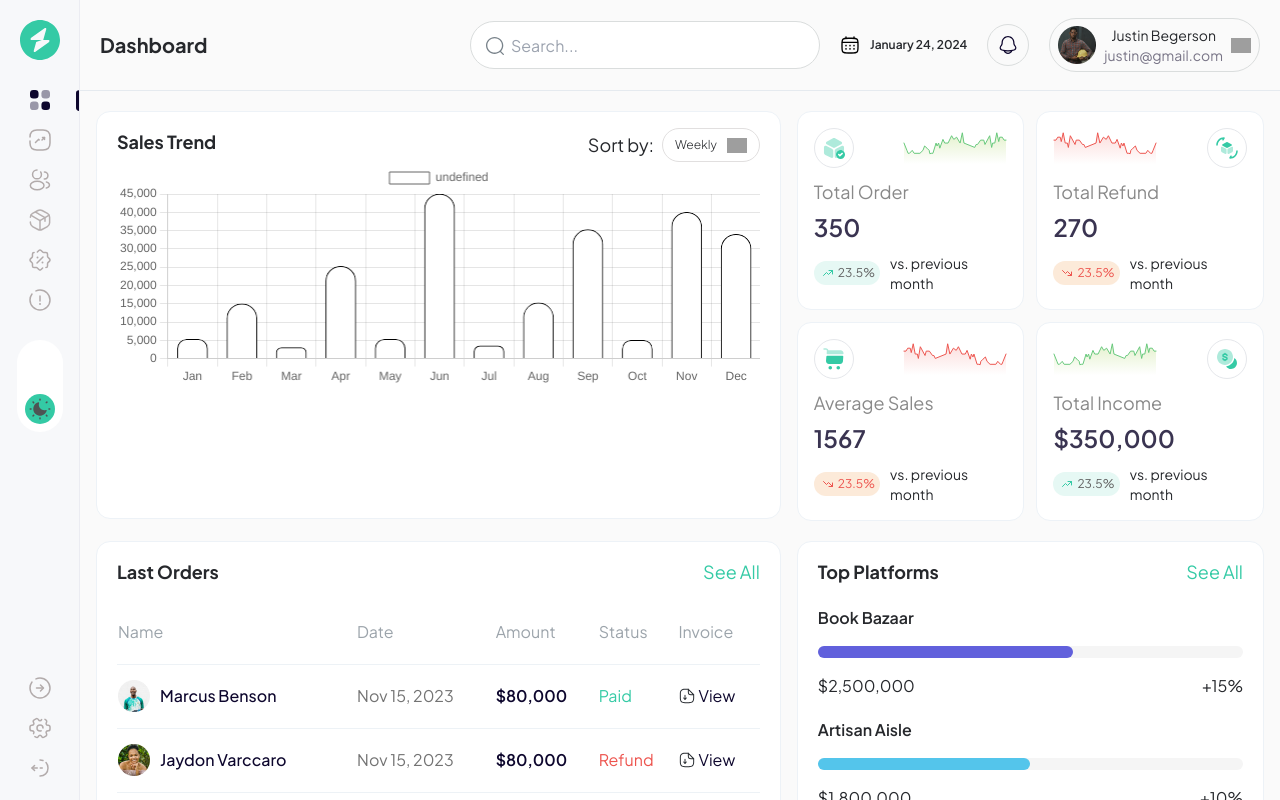
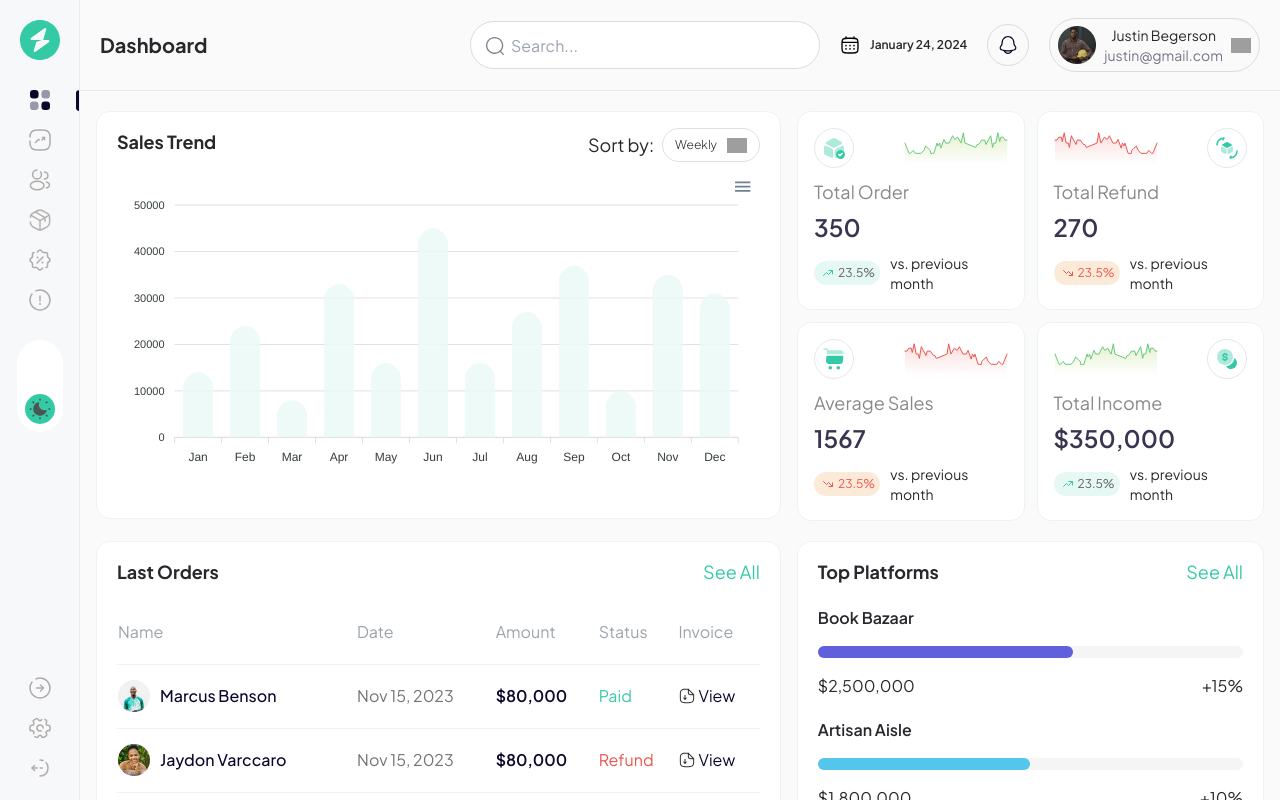
Before and after one commit to Whevalmeze/dashboard-geeg, a Next.js app: page / in a window 1280 px wide. Shown: the top 800 px of the page. Built offline with nearby package versions, Linux system fonts and the light colour scheme; grey boxes are pictures that could not be loaded.

Commit message:
final commit

```diff
--- /dev/null
+++ b/app/component/MyApexChart.jsx
@@ -0,0 +1,64 @@
+import React, { useState } from "react";
+import Chart from "react-apexcharts";
+
+const MyApexChart = () => {
+  const [state, setState] = useState({
+    options: {
+      chart: {
+        id: "basic-bar",
+        type: "bar",
+        height: 230,
+      },
+      xaxis: {
+        categories: ['Jan', 'Feb', 'Mar', 'Apr', 'May', 'Jun', 'Jul', 'Aug', 'Sep', 'Oct', 'Nov', 'Dec'],
+      },
+      colors: ["#eafaf6"], // Change the color to #eaf9a5
+      plotOptions: {
+        bar: {
+          horizontal: false,
+          borderRadius: 15,
+          columnWidth: '30px',
+          borderRadiusApplication: 'end',
+          borderRadiusWhenStacked: 'last',
+        },
+      },
+      dataLabels: {
+        enabled: false,
+      },
+      legend: {
+        position: 'top',
+        horizontalAlign: 'left',
+        fontWeight: 600,
+        fontSize: '12px',
+        markers: {
+          radius: 99,
+          strokeColor: '#737373',
+        },
+      },
+    },
+    series: [
+      {
+        name: "series-1",
+        data: [14000, 24000, 8000, 33000, 16000, 45000, 16000, 27000, 37000, 10000, 35000, 31000],
+      },
+    ],
+  });
+
+  return (
+    <div className="app w-full flex flex-col items-center justify-center">
+      <div className="row w-full flex flex-col items-center justify-center">
+        <div className="mixed-chart w-full">
+          <Chart
+            options={state.options}
+            series={state.series}
+            type="bar"
+            width="100%"
+            height="300"
+          />
+        </div>
+      </div>
+    </div>
+  );
+};
+
+export default MyApexChart;
--- a/app/component/MyChart.jsx
+++ /dev/null
@@ -1,42 +0,0 @@
-import { useEffect, useRef } from 'react';
-import Chart from 'chart.js/auto';
-
-const MyChart = () => {
-  const chartRef = useRef(null);
-
-  useEffect(() => {
-    const ctx = chartRef.current.getContext('2d');
-    const myChart = new Chart(ctx, {
-      type: 'bar',
-      data: {
-        labels: ['Jan', 'Feb', 'Mar', 'Apr', 'May', 'Jun', 'Jul', 'Aug', 'Sep', 'Oct', 'Nov', 'Dec'],
-        datasets: [
-          {
-            data: [5250, 15000, 3000, 25250, 5250, 45000, 3500, 15250, 35250, 5000, 40000, 34000, ],
-            backgroundColor: ['#fff'],
-            hoverBackgroundColor: ["#eee"],
-            barThickness: 30,
-            borderColor: ['linear-gradient(180deg, #34CAA5 0%, rgba(52, 202, 165, 0.00) 100%)'],
-            borderWidth: 1,
-            borderRadius: 50,
-          },
-        ],
-      },
-    });
-
-    return () => {
-      myChart.destroy();
-    };
-  }, []);
-
-  return (
-    <canvas
-      ref={chartRef}
-      className='w-full'
-      width="800px"
-      height={280}
-    ></canvas>
-  );
-};
-
-export default MyChart;
--- a/app/component/Trends.jsx
+++ b/app/component/Trends.jsx
@@ -1,5 +1,5 @@
 import Image from "next/image"
-import MyChart from "./MyChart";
+import MyApexChart from "./MyApexChart"
 
 export default function Trends () {
     return (
@@ -14,8 +14,8 @@ export default function Trends () {
                         </div>
                     </div>
                 </div>
-                <div className="w-full h-full">
-                    <MyChart />
+                <div className="w-full h-full flex flex-col items-center justify-center max-w-full max-h-full">
+                    <MyApexChart />
                 </div>
             </div>
     )
--- a/package.json
+++ b/package.json
@@ -9,9 +9,11 @@
     "lint": "next lint"
   },
   "dependencies": {
+    "apexcharts": "^3.45.2",
     "next": "14.1.0",
     "next-themes": "^0.2.1",
     "react": "^18",
+    "react-apexcharts": "^1.4.1",
     "react-dom": "^18"
   },
   "devDependencies": {
```
Also changed, not shown: 1 other file (tests, documents, lock files or other folders).
